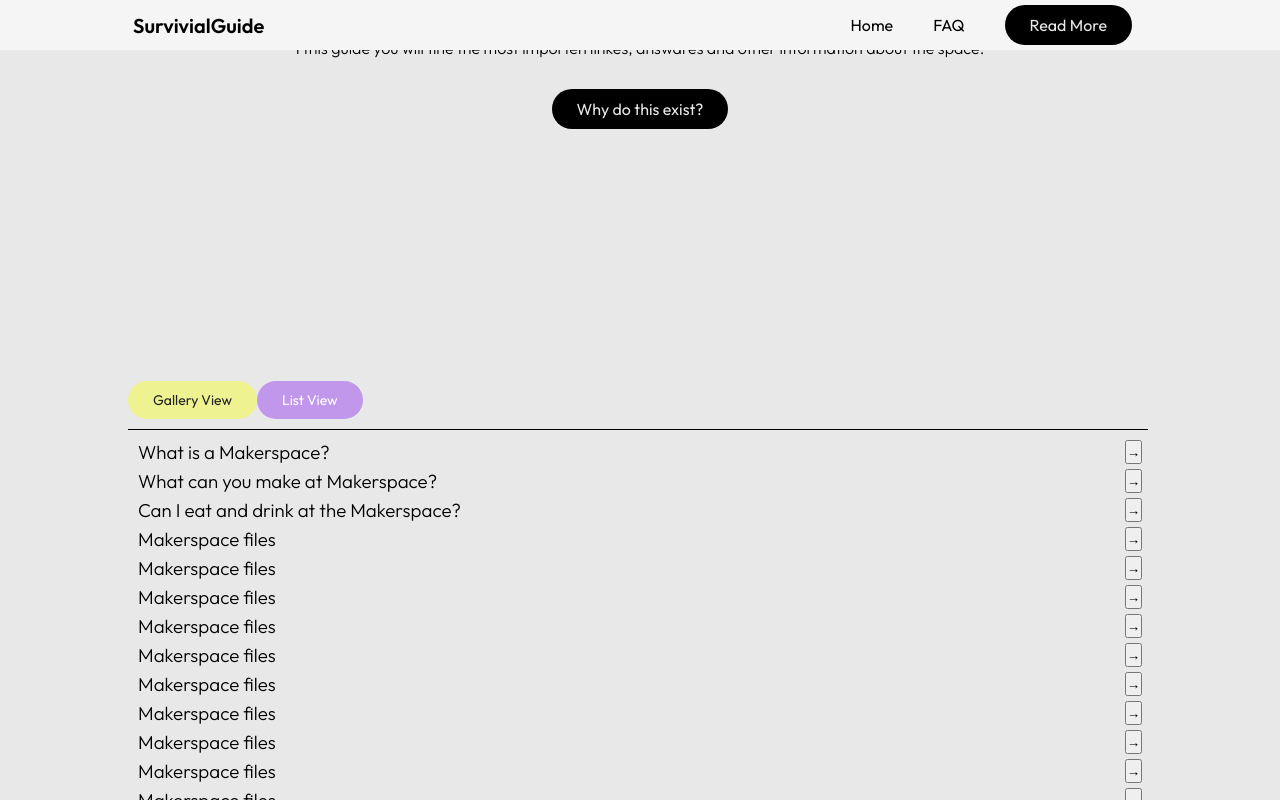
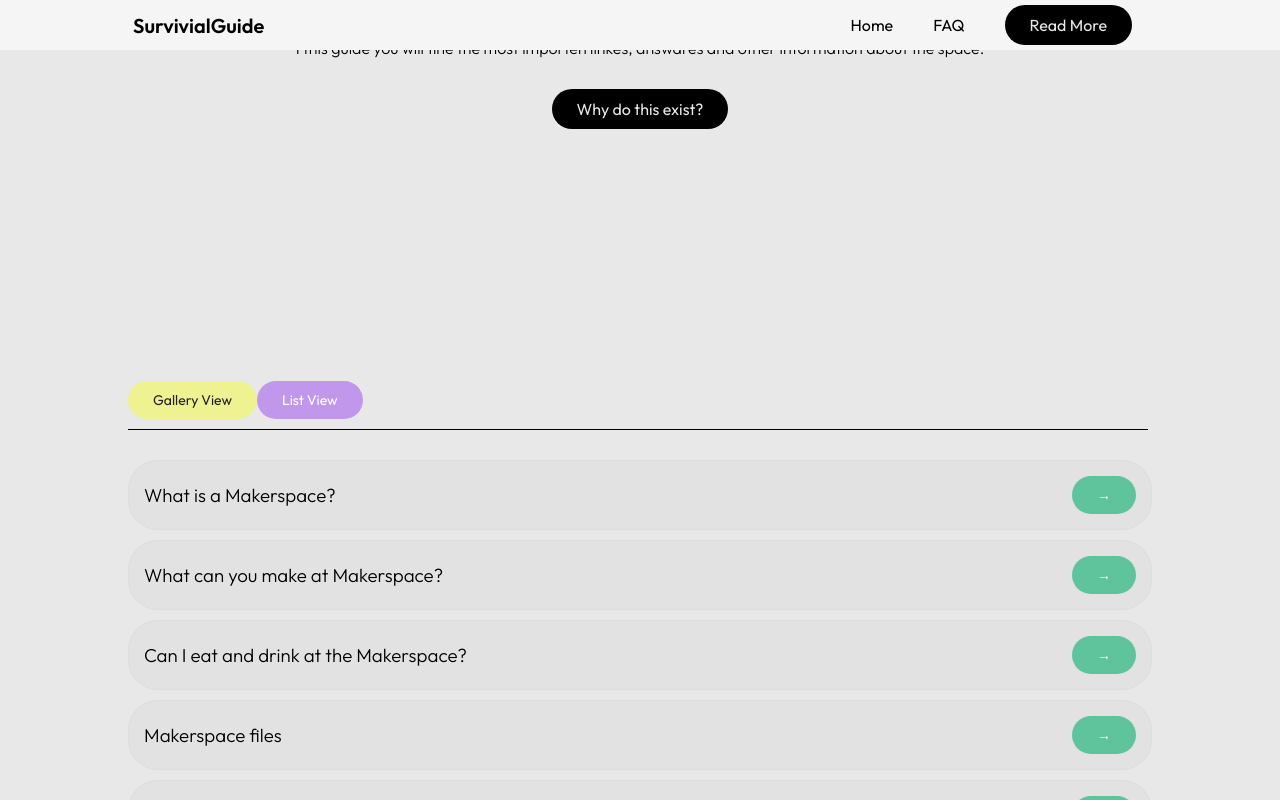
Before and after one commit to nazliQ/SurvivaleGuide-Makerspace, a React (Vite) app in the folder MakerspaceSurvivaleGuide/: page / in a window 1280 px wide. Both pictures are taken after a click on the button "List View". Shown: the part 419-1219 px from the top of the page. Built offline with nearby package versions, Linux system fonts and the light colour scheme.

Commit message:
Oppdaterte listeview css, og marging på section for card og listeview

```diff
--- a/MakerspaceSurvivaleGuide/src/components/QuestionSection/CardSection.css
+++ b/MakerspaceSurvivaleGuide/src/components/QuestionSection/CardSection.css
@@ -1,7 +1,9 @@
 
 .section{
     min-height: 100vh;
-    margin: 10px;
+    margin-top: 30px;
+    margin-bottom: 200px;
+
 
 }
 
--- a/MakerspaceSurvivaleGuide/src/components/QuestionSection/CardSection.jsx
+++ b/MakerspaceSurvivaleGuide/src/components/QuestionSection/CardSection.jsx
@@ -16,6 +16,7 @@ const CardSection = () => {
     setSelectedCard(card);
     setView('details'); // Switch til artikkel view
   };
+
 
   return (
     <div>
--- a/MakerspaceSurvivaleGuide/src/components/QuestionSection/ListSection.css
+++ b/MakerspaceSurvivaleGuide/src/components/QuestionSection/ListSection.css
@@ -1,23 +1,40 @@
 .list-section {
+    height: auto;
     display: flex;
     flex-direction: column;
+    margin-bottom: 40px;
   }
 
-  .list-card {
-    justify-content: center;
-  }
+
 
   .list-item {
     display: flex;
     justify-content: space-between;
-    margin-bottom: 5px;
-    cursor: pointer; /* Indicate that the item is clickable */
-  }
-
-  .list-item:hover {
-    background-color: #f0f0f0; /* Optional: Add hover effect */
+    align-items: center;
+    padding: 15px;
+    margin-bottom: 10px;
+    border: 1px solid #ddd;
+    cursor: pointer;
+    border-radius: 30px;
+    background-color: #e2e2e2;
+    transition: background-color 0.3s ease;
   }
 
   h3{
     font-weight: 300;
   }
+
+  .list-button{
+    background-color:#5FC39C ;
+    color: white;
+    padding: 10px 25px;
+    font-size: 14px;
+    border-radius: 30px;
+    cursor: pointer;
+    border: 0;
+    outline: 0;
+  }
+
+  .list-button:hover{
+    background-color: #499b7c;
+  }
--- a/MakerspaceSurvivaleGuide/src/components/QuestionSection/ListSection.jsx
+++ b/MakerspaceSurvivaleGuide/src/components/QuestionSection/ListSection.jsx
@@ -1,15 +1,17 @@
 import React from 'react';
 import './ListSection.css'
 
-const ListSection = ({ cardData }) => {
+const ListSection = ({ cardData, onViewDetails }) => {
   return (
-    <div className='list-cards'>
-      {cardData.map((card) => (
+    <div className='wrapper'>
+      <div className='list-cards'>
+        {cardData.map((card) => (
         <div key={card.id} className='list-item'>
           <h3 className='list-title'>{card.title}</h3>
-          <button className='list-button'>→</button> {/* Simple arrow button */}
+          <button className='list-button' onClick={() => onViewDetails(card)}>→</button> {/* Simple arrow button */}
         </div>
       ))}
+    </div>
     </div>
   );
 };
--- a/MakerspaceSurvivaleGuide/src/index.css
+++ b/MakerspaceSurvivaleGuide/src/index.css
@@ -20,6 +20,11 @@ a{
     padding-right: 10%;
 }
 
+.wrapper{
+    margin-bottom: 200px;
+
+  }
+
 .btn{
     background: black;
     color: #E8E8E8;
```
